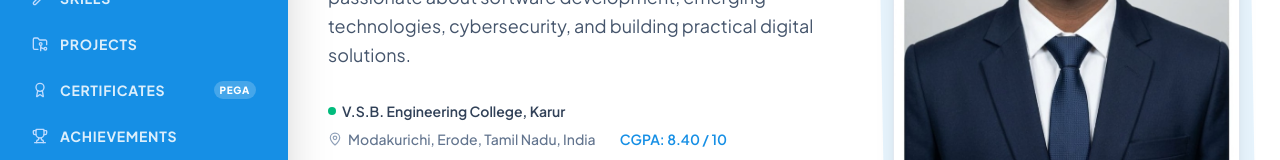
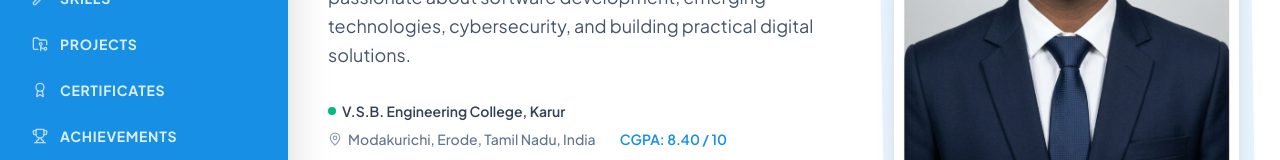
Before and after one commit to Dharun-07-byte/Dharun-Portfolio, a React (Vite) app: page / in a window 1280 px wide. Shown: the part 372-532 px from the top of the page. Built offline with nearby package versions, Linux system fonts and the light colour scheme.

Commit message:
fix: remove PEGA tag badge from Certificates sidebar nav item

```diff
--- a/src/components/Sidebar.jsx
+++ b/src/components/Sidebar.jsx
@@ -135,13 +135,6 @@ export default function Sidebar({ onOpenTerminal, activeSection, onNavigate, isD
               >
                 <Icon className={`w-4 h-4 shrink-0 ${isActive ? 'text-[#168FE5]' : 'text-blue-200'}`} />
                 <span>{item.label}</span>
-                {item.id === 'certificates' && (
-                  <span className={`ml-auto text-[10px] font-extrabold px-1.5 py-0.5 rounded-full ${
-                    isActive ? 'bg-blue-100 text-[#168FE5]' : 'bg-white/20 text-white'
-                  }`}>
-                    PEGA
-                  </span>
-                )}
               </a>
             );
           })}
```
